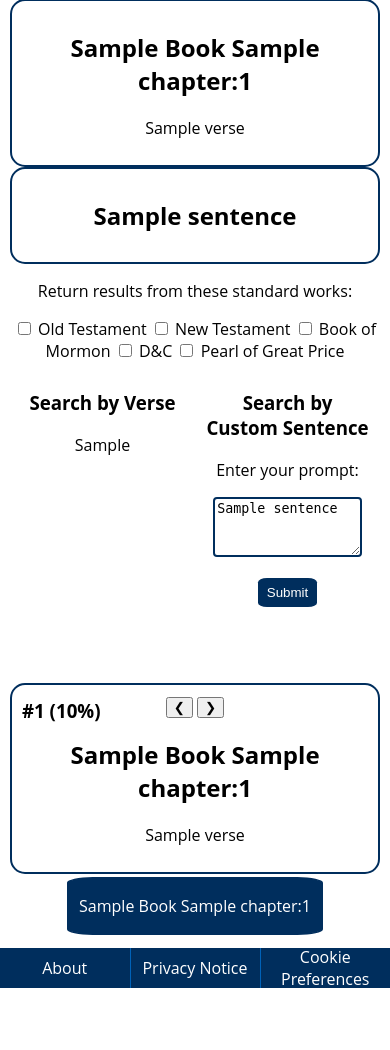
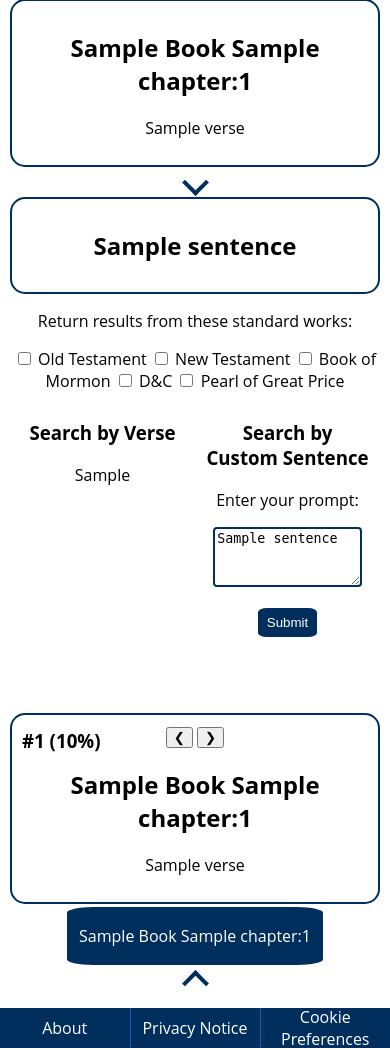
Before and after one commit to Harlan144/SimilarVerseFinder, a Flask app: template templates/index.html in a window 390 px wide; the page is wider, and only the part inside the window is pictured. Shown: the part 316-1366 px from the top of that part. Before the commit the page ends 1304 px from the top of that part, so only its background shows below. Run offline with Flask 2, Linux system fonts and the light colour scheme; the template is opened without the code that fills it: most values are stand-ins (such as "Sample title", 1, 10 or a date in 2020); parts of the project's set-up code (start-up, migrations or seed data) failed here and were passed over; some web fonts are replaced; grey boxes are pictures that could not be loaded.

Commit message:
added arrows to scroll

```diff
--- a/static/css/style.css
+++ b/static/css/style.css
@@ -193,6 +193,19 @@
     position: absolute;
     margin-top: -40px;
 }
+.arrow{
+    display: none;
+}
+.down{
+    transform: rotate(45deg);
+    -webkit-transform: rotate(45deg);
+
+}
+.up {
+    transform: rotate(-135deg);
+    -webkit-transform: rotate(-135deg);
+}
+
 @media only screen and (max-width: 750px) {
     .split {
         width: 100%;
@@ -210,4 +223,20 @@
     .right {
         border-left: 0px;
     }
+    .arrow{
+
+        border: solid #002E5D;
+        border-width: 0 4px 4px 0;
+        height: 15px;
+        width: 15px;
+        margin-top: 6px;
+        display: inline-block;
+        cursor: pointer;
+
+    }
+    .arrow:hover{
+        border: solid #0062B8;
+        border-width: 0 4px 4px 0;
+
+    }
 }
--- a/templates/index.html
+++ b/templates/index.html
@@ -4,7 +4,7 @@
 <div class="split left border-left">
 
 
-  <div class="centered">
+  <div id='top_of_page' class="centered">
     {% if verse %}
     {% if verse == "Not Found"%}
     <h2>The Book of Mormon verse you inputed is not valid. Please try again.</h2>
@@ -15,6 +15,7 @@
       <h2>{{verse['book'].title()}} {{verse['chapter']}}:{{verse['verseNum']}}</h2>
       <p>{{verse['verse']}}</p>
     </div>
+    <i onClick="document.getElementById('returned_verses').scrollIntoView();" class="arrow down"> </i>
     {% endif %}
     {% endif %}
 
@@ -27,7 +28,7 @@
       <p>Return results from these standard works:</p>
       <input type="checkbox" id='oldtestcheckbox' name="oldtestcheckbox" {% if checkInfo[0] %} checked {% endif %} />
       <label for="oldtestcheckbox">Old Testament</label>
-      <input type="checkbox" id='newtestcheckbox' name="newtestcheckbox" {% if checkInfo[1] %} checked {% endif %}/>
+      <input type="checkbox" id='newtestcheckbox' name="newtestcheckbox" {% if checkInfo[1] %} checked {% endif %} />
       <label for="newtestcheckbox">New Testament</label>
       <input type="checkbox" id='bomcheckbox' name="bomcheckbox" {% if checkInfo[2] %} checked {% endif %} />
       <label for="bomcheckbox">Book of Mormon</label>
@@ -48,7 +49,7 @@
         <p>Work:</p>
         <select id="workDropdown" name="work" onchange="changeBooks()" required>
           <option id='defaultWork' value="">Select Work...</option>
-          <option id= 'oldtestament' value="old testament">Old Testament</option>
+          <option id='oldtestament' value="old testament">Old Testament</option>
           <option id='newtestament' value="new testament">New Testament</option>
           <option id='bookofmormon' value="book of mormon">Book of Mormon</option>
           <option id='d&c' value="d&c">D&C</option>
@@ -68,18 +69,20 @@
           <option value="defaultVerse">Select Verse...</option>
 
         </select>
-        <p><input type="submit" value="Submit"/></p>
+        <p><input type="submit" value="Submit" /></p>
       </form>
-            {% endif %}
+      {% endif %}
     </div>
     <div class="split1 right">
       <h3>Search by Custom Sentence</h3>
       <form method="post" id='form' action="/">
         <p>Enter your prompt:</p>
         {% if sentence %}
-        <textarea placeholder="The Lord will protect us when we are humble." name="sentence" id="promptEnter" required>{{sentence}}</textarea>
+        <textarea placeholder="The Lord will protect us when we are humble." name="sentence" id="promptEnter"
+          required>{{sentence}}</textarea>
         {% else %}
-        <textarea placeholder="The Lord will protect us when we are humble." name="sentence" id="promptEnter" required></textarea>
+        <textarea placeholder="The Lord will protect us when we are humble." name="sentence" id="promptEnter"
+          required></textarea>
         {% endif %}
         <p><input type="submit" value="Submit" /></p>
       </form>
@@ -89,7 +92,7 @@
 </div>
 
 <div class="split right">
-  <div class="centered">
+  <div id='returned_verses' class="centered">
     {% if ((verse) and (verse != "Not Found" and verse!="No Works")) or ((sentence) and (sentence != "Not Found"))%}
     {% if foundVerses|length>0 %}
     <div class="verseDisplay">
@@ -112,6 +115,8 @@
       {% endfor %}
     </div>
 
+    <i onClick="document.getElementById('top_of_page').scrollIntoView();" class="arrow up"></i>
+
     {% else %}
     <h2>For some reason, our developer failed. Sorry!</h2>
     {% endif %}
```
